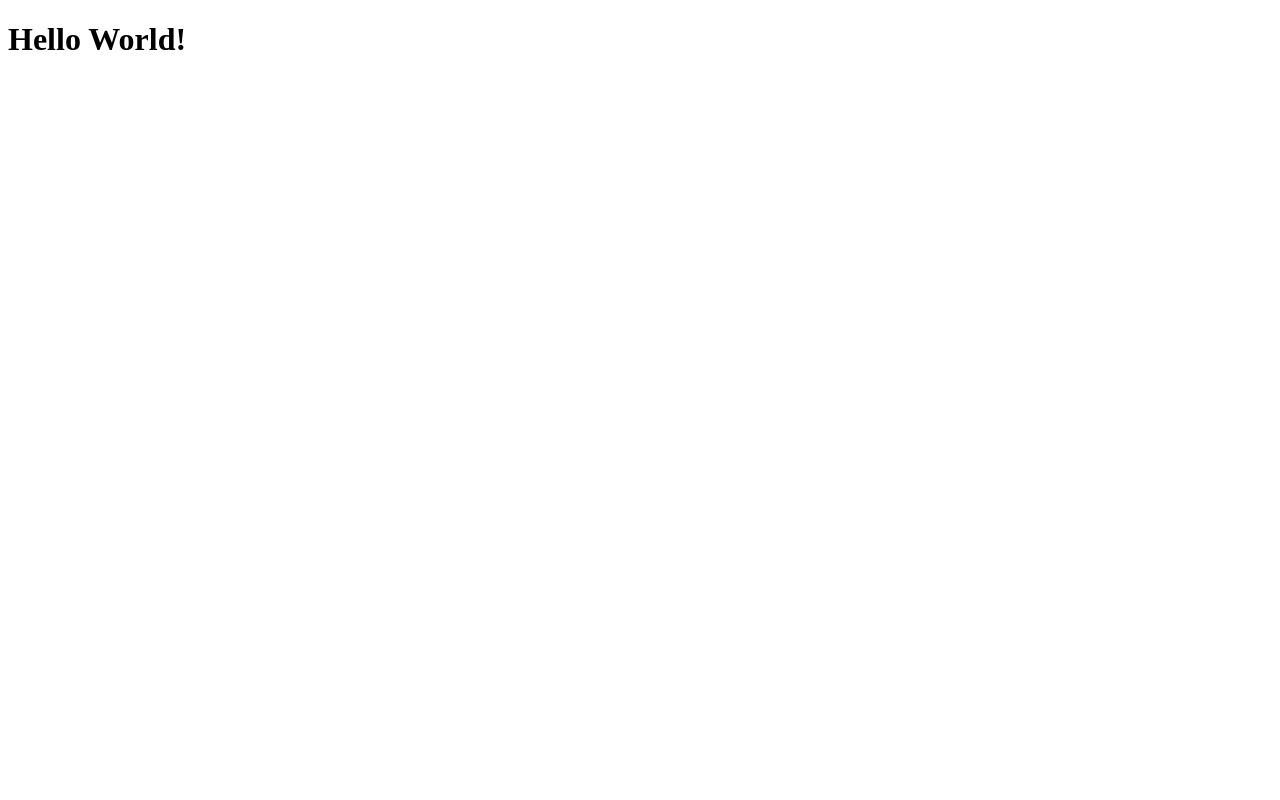
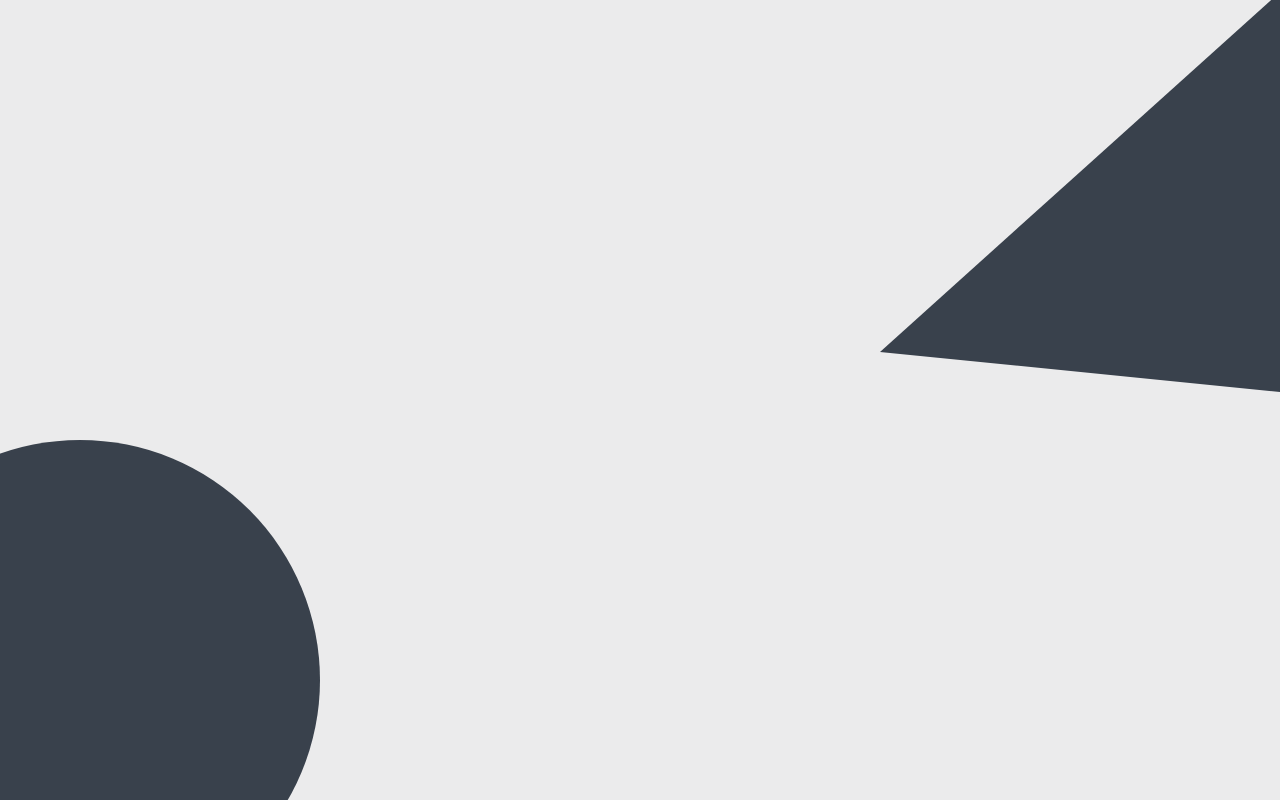
Before and after one commit to Nibir1/WOS_Applicant_Management, a React (Vite) app: page / in a window 1280 px wide. Built offline with nearby package versions, Linux system fonts and the light colour scheme.

Commit message:
path alias, copied styles, sass, background

```diff
--- a/package.json
+++ b/package.json
@@ -14,6 +14,7 @@
     "react-dom": "^18.2.0"
   },
   "devDependencies": {
+    "@types/node": "^18.15.13",
     "@types/react": "^18.0.28",
     "@types/react-dom": "^18.0.11",
     "@typescript-eslint/eslint-plugin": "^5.57.1",
@@ -22,6 +23,7 @@
     "eslint": "^8.38.0",
     "eslint-plugin-react-hooks": "^4.6.0",
     "eslint-plugin-react-refresh": "^0.3.4",
+    "sass": "^1.62.0",
     "typescript": "^5.0.2",
     "vite": "^4.3.0"
   }
--- a/src/App.tsx
+++ b/src/App.tsx
@@ -1,4 +1,7 @@
+import Background from '@components/Background';
 
 export default function Application() {
-  return <h1>Hello World!</h1>;
+  return <>
+    <Background />
+  </>;
 }
--- /dev/null
+++ b/src/components/Background.scss
@@ -0,0 +1,32 @@
+#background {
+  position: fixed;
+  top: 0;
+  right: 0;
+  bottom: 0;
+  left: 0;
+  z-index: -1000;
+
+  background: var(--background-strong);
+
+  #background-bl {
+    position: absolute;
+    bottom: -15vh;
+    left: -20vh;
+
+    height: 60vh;
+    aspect-ratio: 1 / 1;
+
+    fill: var(--background-accent);
+  }
+
+  #background-tr {
+    position: absolute;
+    top: -10vh;
+    right: -10vh;
+
+    height: 60vh;
+    aspect-ratio: 1 / 1;
+
+    fill: var(--background-accent);
+  }
+}
--- /dev/null
+++ b/src/components/Background.tsx
@@ -0,0 +1,12 @@
+
+import './Background.scss';
+export default function Background() {
+  return <div id='background'>
+    <svg id='background-bl' viewBox='0 0 1000 1000' fill='black' xmlns='http://www.w3.org/2000/svg'>
+      <circle cx='500' cy='500' r='500' />
+    </svg>
+    <svg id='background-tr' viewBox='0 0 1000 1000' fill='black' xmlns='http://www.w3.org/2000/svg'>
+      <polygon points='1000,0 1000,1000 0,900' />
+    </svg>
+  </div>
+}
--- a/src/main.tsx
+++ b/src/main.tsx
@@ -2,6 +2,7 @@ import React from 'react'
 import ReactDOM from 'react-dom/client'
 import App from './App.tsx'
 
+import '@styles/global.scss';
 ReactDOM.createRoot(document.getElementById('root') as HTMLElement).render(
   <React.StrictMode>
     <App />
--- /dev/null
+++ b/src/styles/global.scss
@@ -0,0 +1,110 @@
+@use './reset.scss';
+
+@use './palette.scss' as *;
+
+:root {
+  --background-strong: #{$shade-50};
+  --background: #{$shade-100};
+  --background-weak: #{$shade-200};
+  --background-weaker: #{$shade-300};
+
+  --background-accent: #{$shade-900};
+  --foreground-accent: #{$shade-100};
+
+  --foreground-weaker: #{$shade-700};
+  --foreground-weak: #{$shade-800};
+  --foreground: #{$shade-900};
+  --foreground-strong: #{$shade-950};
+
+  --text: #{$shade-950};
+  --text-valid: #{$green-800};
+  --text-error: #{$red-900};
+
+  &.dark-theme {
+    --background-strong: #{$shade-950};
+    --background: #{$shade-900};
+    --background-weak: #{$shade-800};
+    --background-weaker: #{$shade-700};
+
+    --background-accent: #{$shade-1000};
+    --foreground-accent: #{$shade-400};
+
+    --foreground-weaker: #{$shade-300};
+    --foreground-weak: #{$shade-200};
+    --foreground: #{$shade-100};
+    --foreground-strong: #{$shade-50};
+
+    --text: #{$shade-100};
+    --text-valid: #{$green-500};
+    --text-error: #{$red-600};
+  }
+}
+
+html {
+  width: 100%;
+  min-width: 100vw;
+  height: 100%;
+  min-height: 100vh;
+
+  background: var(--background);
+  color: var(--foreground);
+}
+
+body {
+  position: absolute;
+  top: 0;
+  right: 0;
+  bottom: 0;
+  left: 0;
+  overflow: hidden;
+
+  font-size: 12pt;
+  font-weight: 400;
+  line-height: 1.25em;
+
+  * {
+    box-sizing: border-box;
+    line-height: 1.25em;
+  }
+}
+
+.sr-only:not(:focus):not(:active) {
+  clip: rect(0 0 0 0);
+  clip-path: inset(50%);
+  height: 1px;
+  overflow: hidden;
+  position: absolute;
+  white-space: nowrap;
+  width: 1px;
+}
+
+.icon {
+  display: inline-block;
+  width: 1em;
+  height: 1em;
+  line-height: 1em;
+
+  color: inherit;
+  fill: currentColor;
+
+  & > * {
+    fill: currentColor;
+  }
+}
+
+.vert-center {
+  display: flex;
+  flex-flow: column nowrap;
+  align-items: center;
+}
+
+.text-error {
+  font-size: 0.75em;
+  line-height: 1.125em;
+  color: var(--text-error);
+}
+
+@import './links.scss';
+@import './inputs.scss';
+
+@import '../components/Background.scss';
--- /dev/null
+++ b/src/styles/inputs.scss
@@ -0,0 +1,8 @@
+input {
+  font-family: inherit;
+
+  &::placeholder, &::-ms-input-placeholder {
+    color: var(--foreground-weak);
+    opacity: 1;
+  }
+}
--- /dev/null
+++ b/src/styles/links.scss
@@ -0,0 +1,40 @@
+a {
+  position: relative;
+  padding: 0.125em 0.25em;
+
+  text-decoration: none;
+  outline: none;
+
+  color: var(--foreground-weak);
+
+  --deco-width: 1px;
+  --deco-color: var(--foreground-weak);
+
+  &:hover {
+    color: var(--foreground);
+    --deco-width: 1px;
+    --deco-color: var(--foreground-weak);
+  }
+
+  &:focus {
+    --deco-width: 2px;
+  }
+
+  &:active {
+    color: var(--foreground-strong);
+    --deco-width: 2px;
+    --deco-color: var(--foreground-strong);
+  }
+
+  &::after {
+    content: '';
+    display: block;
+    position: absolute;
+    bottom: 0;
+    left: 0;
+    right: 0;
+
+    height: var(--deco-width);
+    background: var(--deco-color);
+  }
+}
--- /dev/null
+++ b/src/styles/palette.scss
@@ -0,0 +1,74 @@
+/* Defines SASS/SCSS Color Variables for the sites palette */
+
+$shade-50: #ebebec;
+$shade-100: #dedfe2;
+$shade-200: #caccd3;
+$shade-300: #bbbfc8;
+$shade-400: #acb1bb;
+$shade-500: #959ca9;
+$shade-600: #7f8797;
+$shade-700: #6f7787;
+$shade-800: #545a65;
+$shade-900: #39414c;
+$shade-950: #2e343f;
+$shade-1000: #1e232b;
+
+$red-50: #f7dede;
+$red-100: #f3d4d4;
+$red-200: #e6b8b8;
+$red-300: #dea0a0;
+$red-400: #dd8484;
+$red-500: #d16c6c;
+$red-600: #b15f5f;
+$red-700: #a15353;
+$red-800: #733c3c;
+$red-900: #5d2828;
+$red-950: #451414;
+
+$yellow-50: #f7f2de;
+$yellow-100: #f3ecd4;
+$yellow-200: #e6dcb8;
+$yellow-300: #ded1a0;
+$yellow-400: #ddca84;
+$yellow-500: #d1bb6c;
+$yellow-600: #b19f5f;
+$yellow-700: #a19053;
+$yellow-800: #73673c;
+$yellow-900: #5d5228;
+$yellow-950: #453a14;
+
+$green-50: #e2f7de;
+$green-100: #d8f3d4;
+$green-200: #bfe6b8;
+$green-300: #a8dea0;
+$green-400: #90dd84;
+$green-500: #79d16c;
+$green-600: #6ab15f;
+$green-700: #5da153;
+$green-800: #43733c;
+$green-900: #305d28;
+$green-950: #1b4514;
+
+$blue-50: #deeef7;
+$blue-100: #d4e8f3;
+$blue-200: #b8d5e6;
+$blue-300: #a0c8de;
+$blue-400: #84bcdd;
+$blue-500: #6cacd1;
+$blue-600: #5f93b1;
+$blue-700: #5385a1;
+$blue-800: #3c5e73;
+$blue-900: #284a5d;
+$blue-950: #143345;
+
+$purple-50: #e9def7;
+$purple-100: #e1d4f3;
+$purple-200: #ccb8e6;
+$purple-300: #bba0de;
+$purple-400: #aa84dd;
+$purple-500: #986cd1;
+$purple-600: #835fb1;
+$purple-700: #7553a1;
+$purple-800: #533c73;
+$purple-900: #3f285d;
+$purple-950: #2a1445;
--- /dev/null
+++ b/src/styles/reset.scss
@@ -0,0 +1,48 @@
+/* http://meyerweb.com/eric/tools/css/reset/
+   v2.0 | 20110126
+   License: none (public domain)
+*/
+
+html, body, div, span, applet, object, iframe,
+h1, h2, h3, h4, h5, h6, p, blockquote, pre,
+a, abbr, acronym, address, big, cite, code,
+del, dfn, em, img, ins, kbd, q, s, samp,
+small, strike, strong, sub, sup, tt, var,
+b, u, i, center,
+dl, dt, dd, ol, ul, li,
+fieldset, form, label, legend,
+table, caption, tbody, tfoot, thead, tr, th, td,
+article, aside, canvas, details, embed,
+figure, figcaption, footer, header, hgroup,
+menu, nav, output, ruby, section, summary,
+time, mark, audio, video {
+	margin: 0;
+	padding: 0;
+	border: 0;
+	font-size: 100%;
+	font: inherit;
+	vertical-align: baseline;
+}
+/* HTML5 display-role reset for older browsers */
+article, aside, details, figcaption, figure,
+footer, header, hgroup, menu, nav, section {
+	display: block;
+}
+body {
+	line-height: 1;
+}
+ol, ul {
+	list-style: none;
+}
+blockquote, q {
+	quotes: none;
+}
+blockquote:before, blockquote:after,
+q:before, q:after {
+	content: '';
+	content: none;
+}
+table {
+	border-collapse: collapse;
+	border-spacing: 0;
+}
--- a/vite.config.ts
+++ b/vite.config.ts
@@ -1,7 +1,17 @@
 import { defineConfig } from 'vite'
+import path from 'path';
+
 import react from '@vitejs/plugin-react-swc'
 
 // https://vitejs.dev/config/
 export default defineConfig({
   plugins: [react()],
+  resolve: {
+    alias: {
+      '@': path.resolve(__dirname, './src'),
+      '@assets': path.resolve(__dirname, './src/assets'),
+      '@components': path.resolve(__dirname, './src/components'),
+      '@styles': path.resolve(__dirname, './src/styles'),
+    },
+  },
 })
```
Also changed, not shown: tsconfig.json (+7 -1 lines), 2 other files (tests, documents, lock files or other folders).
